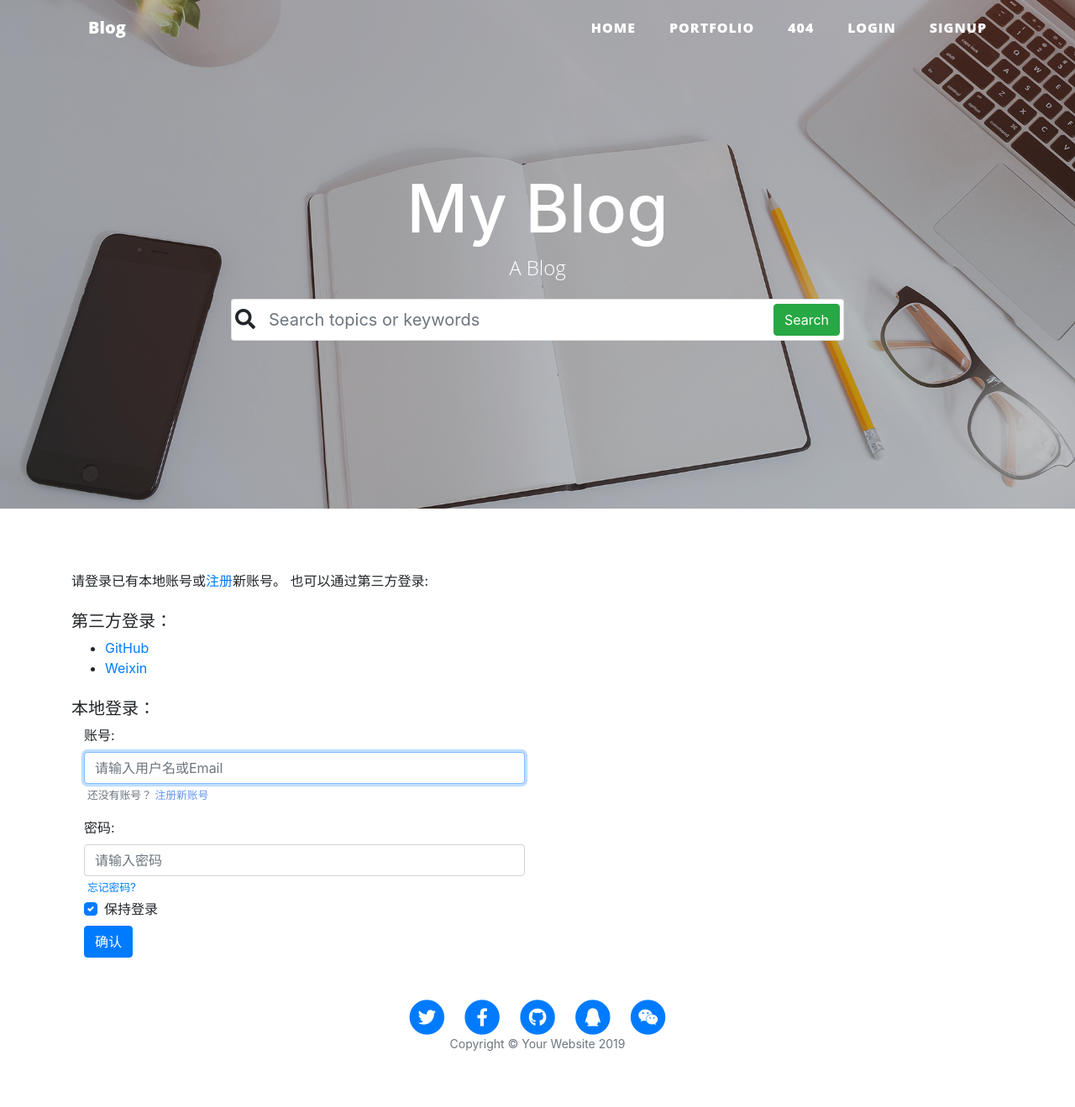
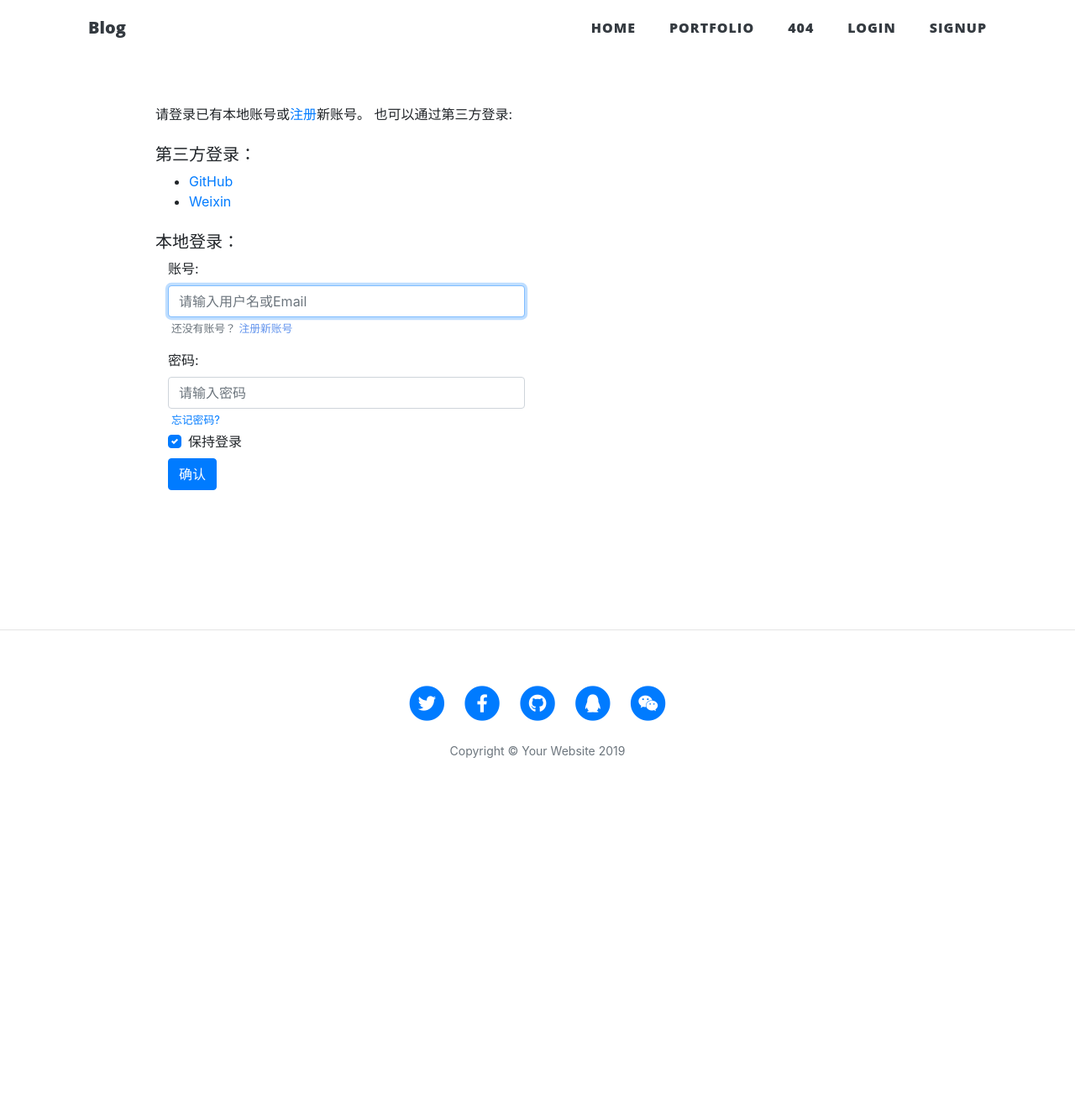
Before and after one commit to Goooooooooooooo/turbo-fortnight, a Django app: page /accounts/login/ in a window 1280 px wide. Shown: the whole page at 84% size. After the commit the page ends 903 px from the top, so only its background shows below. Run offline with Django 3.2, Linux system fonts and the light colour scheme; parts of the project's set-up code (start-up, migrations or seed data) failed here and were passed over; some libraries are stand-ins or nearby versions.

Commit message:
commit-30

```diff
--- a/blog/urls.py
+++ b/blog/urls.py
@@ -21,9 +21,9 @@ from django.views.generic import TemplateView
 from article.views import ArticleListView
 
 urlpatterns = [
+    path('admin/', admin.site.urls),
     # home
     path('', ArticleListView.as_view(), name='home'),
-    path('admin/', admin.site.urls),
     # 直接返回视图，不渲染
     path('404/',TemplateView.as_view(template_name='404.html'), name='page_404'),
     path('article/', include('article.urls', namespace='article')),
--- a/static/css/style.css
+++ b/static/css/style.css
@@ -347,24 +347,25 @@ footer ul.social_profiles li a,
   text-transform: uppercase
 }
 
+/* 画面大于 992px 时的样式 */
 @media only screen and (min-width:992px) {
   #mainNav {
     border-bottom: 1px solid transparent;
-    background: 0 0
+    background: #fff
   }
   #mainNav .navbar-brand {
     padding: 10px 20px;
-    color: #fff
+    color: #343a40
   }
   #mainNav .navbar-brand:focus, #mainNav .navbar-brand:hover {
-    color: rgba(255, 255, 255, .8)
+    color: rgba(173, 181, 189, .8)
   }
   #mainNav .navbar-nav>li.nav-item>a {
     padding: 10px 20px;
-    color: #fff
+    color: #343a40
   }
   #mainNav .navbar-nav>li.nav-item>a:focus, #mainNav .navbar-nav>li.nav-item>a:hover {
-    color: rgba(255, 255, 255, .8)
+    color: rgba(173, 181, 189, .8)
   }
 }
 
@@ -407,8 +408,9 @@ header.masthead {
   background-size: cover
 }
 
+/* 背景图 */
 header.masthead{
-    background-image: url(../img/home-bg.jpg)
+    background-image: url(../img/home-bg-2.jpg)
 }
 
 header.masthead .overlay {
--- a/templates/account/login.html
+++ b/templates/account/login.html
@@ -1,14 +1,16 @@
-{% extends "base.html" %}
 
+{% extends 'base.html' %}
+{% load staticfiles %}
 {% load i18n %}
 {% load account socialaccount %}
 
-{% block head_title %}{% trans "Sign In" %}{% endblock %}
+{% block title %}{% trans "Sign In" %}{% endblock %}
 
 
 {% block content %}
+
 <div class="container">
-    <div class="row">
+    <div class="row justify-content-center" style="padding:100px;">
         <div class="col-12">
             <br>
             {% get_providers as socialaccount_providers %}
--- a/templates/base.html
+++ b/templates/base.html
@@ -37,5 +37,22 @@
 
     {% block script %}{% endblock script %}
 
+    <style>
+    html, body {
+        height: 100%;
+        margin: 0;
+    }
+    #wrapper {
+        min-height: 100%;
+        margin-bottom: -150px;
+    }
+    #push{
+        height: 200px;
+    }
+    #footer{
+        height: 200px;
+    }
+    </style>
+
 </body>
 </html>
--- a/templates/footer.html
+++ b/templates/footer.html
@@ -1,19 +1,13 @@
 
 {% load staticfiles %}
-{% load account socialaccount %}
-
-<!--<footer id="footer" class="footer bg-dark py-5">-->
-<!--  <div class="container text-center py-5">-->
-<!--      <span class="text-muted">Place sticky footer content here.</span>-->
-<!--  </div>-->
-<!--  <p class="text-center fs&#45;&#45;20"><a href="#">Back to top</a></p>-->
-<!--</footer>-->
+{% load socialaccount %}
 
 <!-- Footer -->
+<hr>
 <footer>
     <div class="container">
-        <div class="row">
-            <div class="col-lg-8 col-md-10 mx-auto">
+        <div class="row justify-content-center">
+            <div class="col-lg-8 col-md-10 center-block">
                 <ul class="list-inline text-center">
                     <li class="list-inline-item">
                         <a href="#">
@@ -32,7 +26,7 @@
                         </a>
                     </li>
                     <li class="list-inline-item">
-                        <a href="{% provider_login_url 'github' %}">
+                        <a href="{% provider_login_url 'github' %}" data-toggle="tooltip" data-placement="top" title="GitHub账号登录">
                             <span class="fa-stack fa-lg">
                                 <i class="fas fa-circle fa-stack-2x"></i>
                                 <i class="fab fa-github fa-stack-1x fa-inverse"></i>
@@ -56,6 +50,7 @@
                         </a>
                     </li>
                 </ul>
+                <br>
                 <p class="copyright text-muted">Copyright &copy; Your Website 2019</p>
             </div>
         </div>
--- a/templates/header.html
+++ b/templates/header.html
@@ -54,34 +54,4 @@
 	</div>
 </nav>
 
-<!-- Page Header -->
-<header class="masthead">
-	<div class="overlay"></div>
-	<div class="container">
-		<div class="row justify-content-center">
-			<div class="col-lg-8 col-md-10 mx-auto">
-				<div class="site-heading">
-					<h1>My Blog</h1>
-					<span class="subheading">A Blog</span>
-					<br>
-					<form class="card card-sm" method="get" action="{% url 'article:article-list' %}">
-						{% csrf_token %}
-							<div class="row no-gutters align-items-center">
-								<div class="col-auto pl-1">
-									<i class="fas fa-search h4 text-body m-auto"></i>
-								</div>
-								<div class="col">
-									<input name="search" id="search" class="form-control form-control-lg form-control-borderless" type="search" placeholder="Search topics or keywords">
-								</div>
-								<div class="col-auto pr-1">
-									<button class="btn btn-success" type="button">Search</button>
-								</div>
-							</div>
-					</form>
-				</div>
-			</div>
-		</div>
-	</div>
-</header>
-
 <div class="clearfix" style="margin-bottom:0px;"></div><!-- 清除浮动 -->
```
Also changed, not shown: blog/settings.py (+17 -8 lines), templates/article/detail.html (+32 -1 lines), templates/article/index.html (+29 -0 lines), db.sqlite3, static/img/home-bg-1.jpg (added), static/img/home-bg-2.jpg (added), static/img/home-bg-3.jpeg (added), 1 other file.
